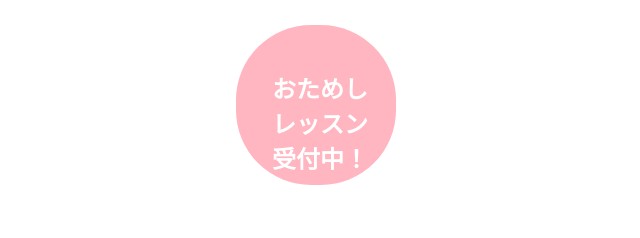
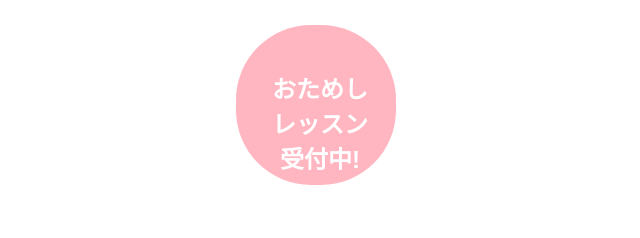
Before and after one commit to srzwkny/sample_project01, a plain HTML site: page index.html in a window 1280 px wide. Shown: the part 2537-2775 px from the top of the page, 324-964 px from the left. Drawn offline with Linux system fonts and the light colour scheme.

Commit message:
Update index.html

```diff
--- a/index.html
+++ b/index.html
@@ -74,7 +74,7 @@
     </div>
 
     <div class="contentsfourth">
-        <h1>おためし<br>レッスン<br>受付中！</h1>
+        <h1>おためし<br>レッスン<br>受付中!</h1>
     </div>
 
     <footer>
```
